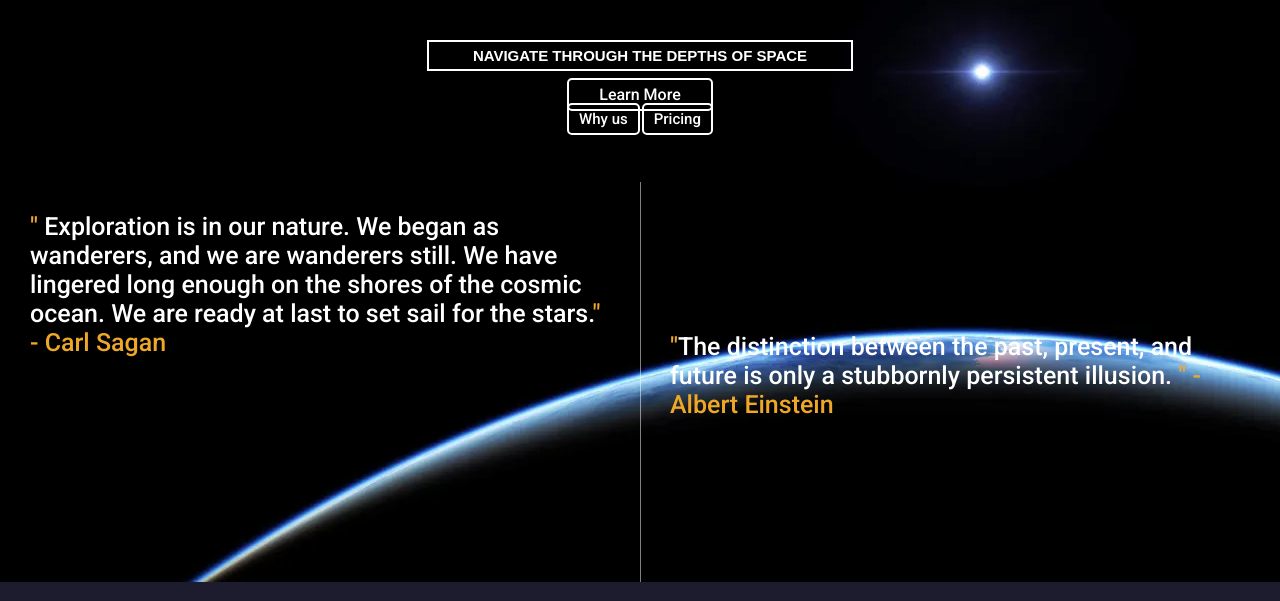
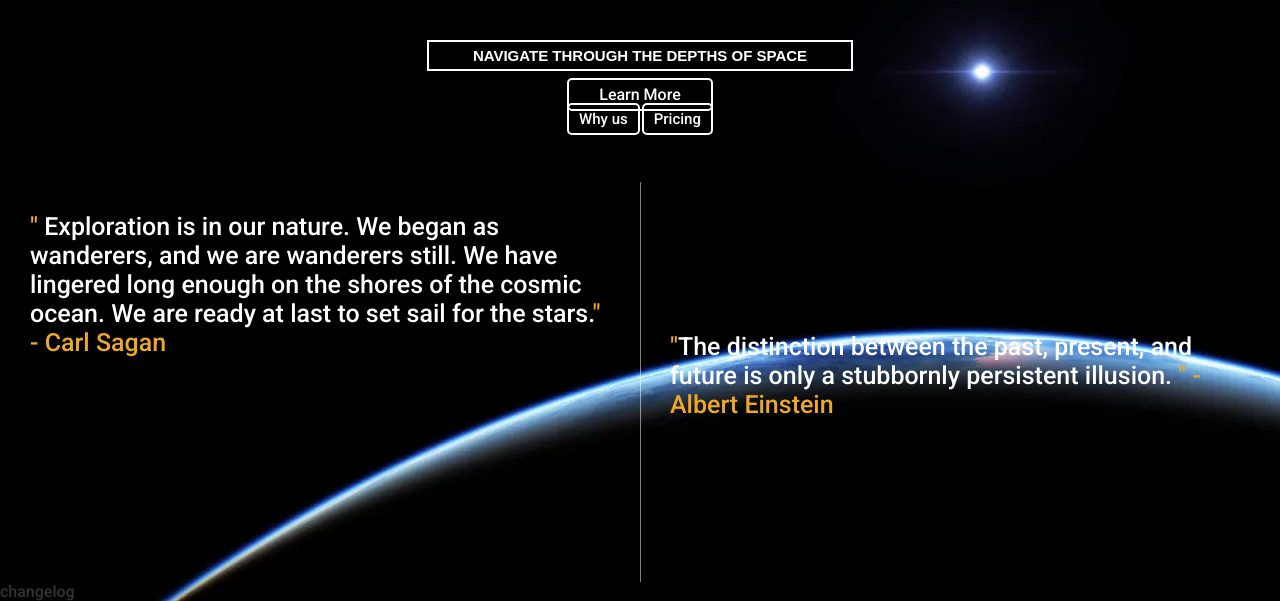
Before and after one commit to Ic3Archer/SpaceExplorer, a plain HTML site: page index.html in a window 1280 px wide. Shown: the part 218-819 px from the top of the page. Drawn offline with Linux system fonts and the light colour scheme.

Commit message:
added changelog footer.

```diff
--- a/index.html
+++ b/index.html
@@ -54,5 +54,9 @@
         </div>
 
     </div>
+
+    <footer>
+        <a href="https://github.com/Ic3Archer/SpaceExplorer">changelog</a>
+    </footer>
 </body>
 </html>
--- a/style.css
+++ b/style.css
@@ -114,3 +114,10 @@ html, body {
     padding-top: 5px;
     padding-bottom: 5px;
 }
+
+footer a {
+    color: white;
+    font-family: 'Roboto';
+    text-decoration: none;
+    opacity: 20%;
+}
```
